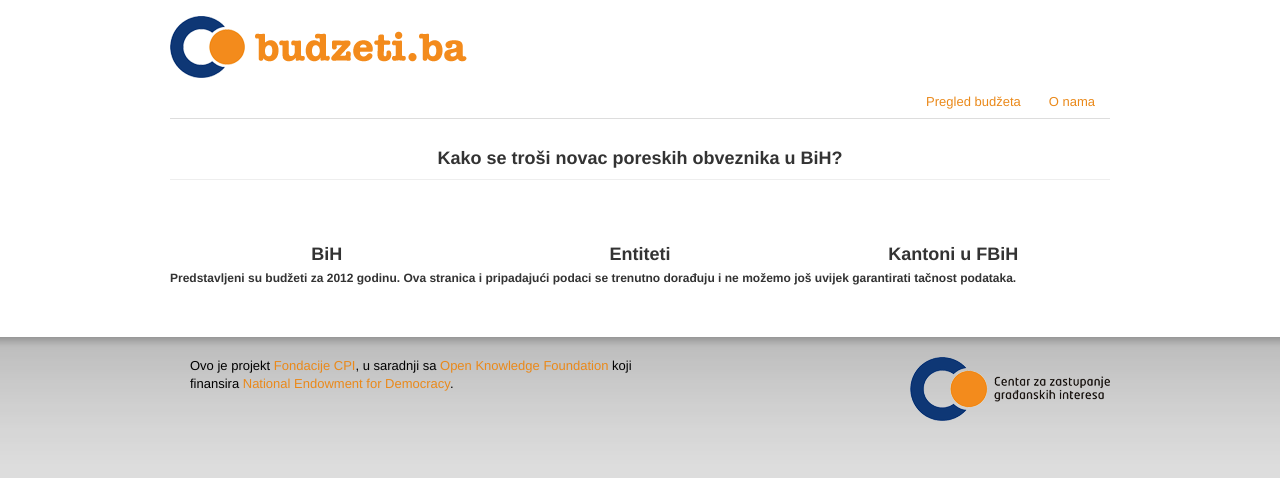
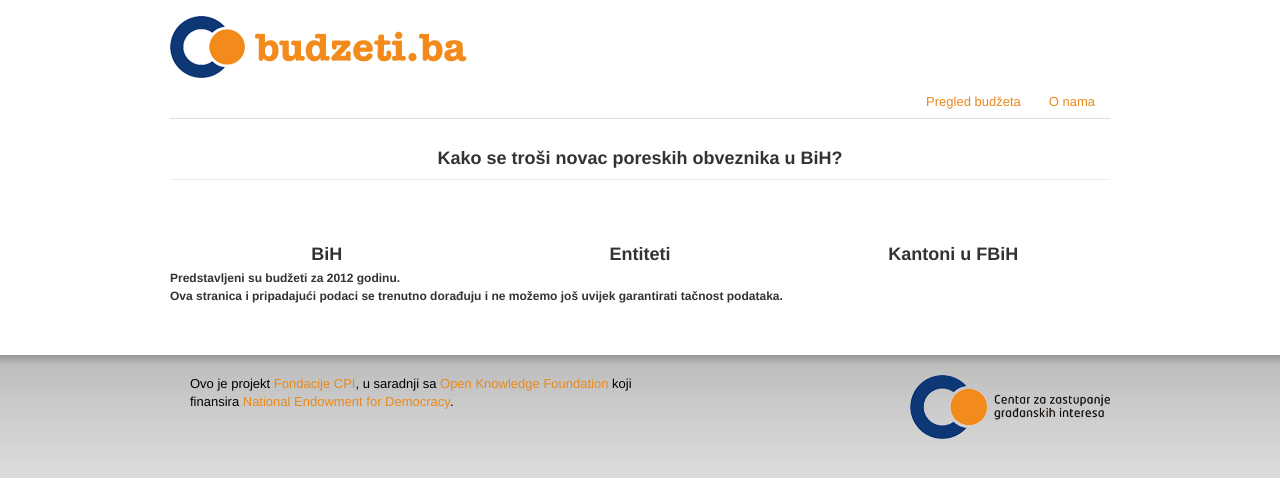
Before and after one commit to openspending/budzeti.ba, a Jekyll site: the page built from index.html, in a window 1280 px wide. Shown: the top 478 px of the page. Built offline with Jekyll 4.4.1, drawn with Linux system fonts in a browser that asks for light colours; nearby versions of some CDN libraries; some web fonts are replaced.

Commit message:
Update index.html

```diff
--- a/index.html
+++ b/index.html
@@ -174,7 +174,8 @@
     </tr>
 </table>
 
-<h5>Predstavljeni su budžeti za 2012 godinu. Ova stranica i pripadajući podaci se trenutno dorađuju i ne možemo još uvijek garantirati tačnost podataka.</h5>
+<h5 font-size: 11px;>Predstavljeni su budžeti za 2012 godinu. </br>
+Ova stranica i pripadajući podaci se trenutno dorađuju i ne možemo još uvijek garantirati tačnost podataka.</h5>
 <!--
 </br>
 <table WIDTH="100%" BORDER="5" CELLSPACING="10">
```
